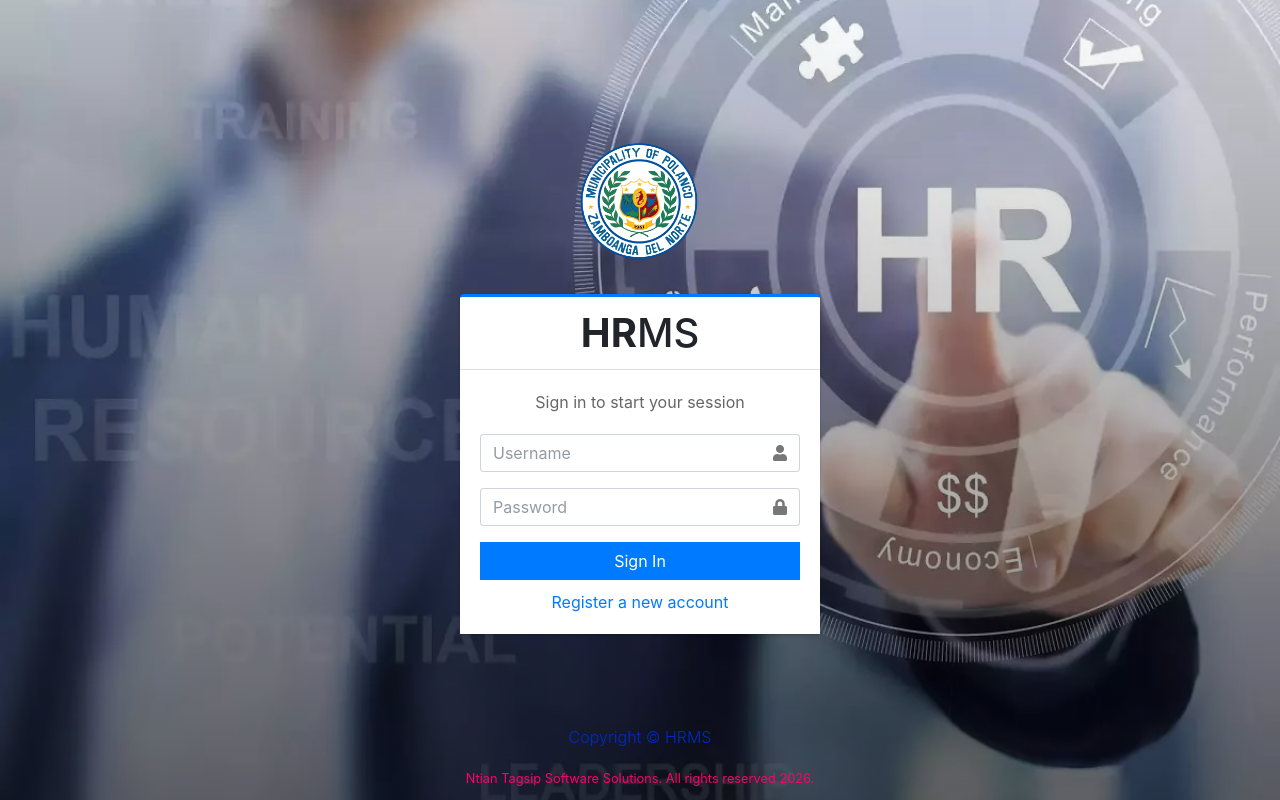
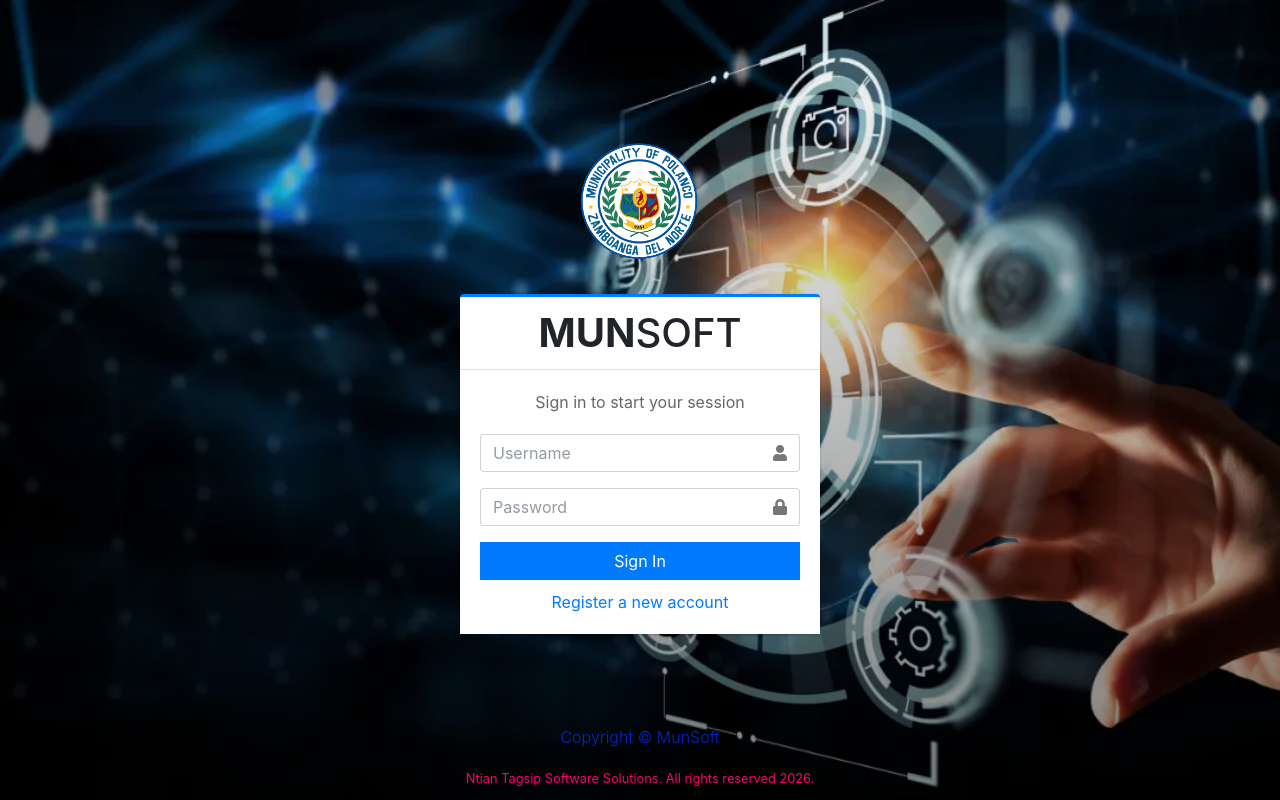
Before and after one commit to ntianlyris/MunSoft, a PHP site: page / in a window 1280 px wide. Run offline with PHP 8.4, Linux system fonts and the light colour scheme; some libraries are stand-ins or nearby versions.

Commit message:
Landing Page Updated

```diff
--- a/includes/layout/mainfooter.php
+++ b/includes/layout/mainfooter.php
@@ -1,7 +1,7 @@
 	<footer class="page-footer">
         <div class="small-print">
         		<!--<p><a href="#">Terms &amp; Conditions</a> | <a href="#">Privacy Policy</a></p>-->
-        		<p>Copyright &copy; HRMS</p>
+        		<p>Copyright &copy; MunSoft</p>
             <small>Ntian Tagsip Software Solutions. All rights reserved <?php echo date("Y"); ?>.</small>
         	</div>
         </div>
--- a/index.php
+++ b/index.php
@@ -3,7 +3,7 @@
 <head>
   <meta charset="utf-8">
   <meta name="viewport" content="width=device-width, initial-scale=1">
-  <title>HRMS | Login</title>
+  <title>MunSoft | Login</title>
 
   <link rel="icon" href="includes/images/polanco_logo.png" type="image/png" />
 	<link rel="shortcut icon" href="includes/images/polanco_logo.png" type="image/png" />
@@ -23,7 +23,7 @@
             height: 100%;
             min-height: auto;
             text-align: center;
-            background-image: linear-gradient( rgba(0, 0, 0, 0), rgba(0, 0, 0, 0.5) ), url('./includes/images/bg3.jpg');
+            background-image: linear-gradient( rgba(0, 0, 0, 0), rgba(0, 0, 0, 0.5) ), url('./includes/images/background_1.png');
             background-position: center;
             background-attachment: fixed;
             background-size: cover;
@@ -57,7 +57,7 @@
   <!-- /.login-logo -->
   <div class="card card-outline card-primary">
     <div class="card-header text-center">
-      <a class="h1"><b>HR</b>MS</a>
+      <a class="h1"><b>MUN</b>SOFT</a>
     </div>
     <div class="card-body login-card-body">
       <p class="login-box-msg">Sign in to start your session</p>
--- a/register_form.php
+++ b/register_form.php
@@ -3,7 +3,7 @@
 <head>
   <meta charset="utf-8">
   <meta name="viewport" content="width=device-width, initial-scale=1">
-  <title>HRMS | Register</title>
+  <title>MunSoft | Register</title>
 
   <link rel="icon" href="includes/images/polanco_logo.png" type="image/png" />
 	<link rel="shortcut icon" href="includes/images/coin.png" type="image/png" />
@@ -23,7 +23,7 @@
             height: 100%;
             min-height: auto;
             text-align: center;
-            background-image: linear-gradient( rgba(0, 0, 0, 0), rgba(0, 0, 0, 0.5) ), url('./includes/images/bg3.jpg');
+            background-image: linear-gradient( rgba(0, 0, 0, 0), rgba(0, 0, 0, 0.5) ), url('./includes/images/background_1.png');
             background-position: center;
             background-attachment: fixed;
             background-size: cover;
@@ -54,7 +54,7 @@
 <div class="register-box">
   <div class="card card-outline card-primary">
     <div class="card-header text-center">
-      <a class="h1"><b>HR</b>MS</a>
+      <a class="h1"><b>MUN</b>SOFT</a>
     </div>
     <div class="card-body register-card-body">
       <p class="login-box-msg">Register</p>
```
Also changed, not shown: includes/images/background_1.png (added).
